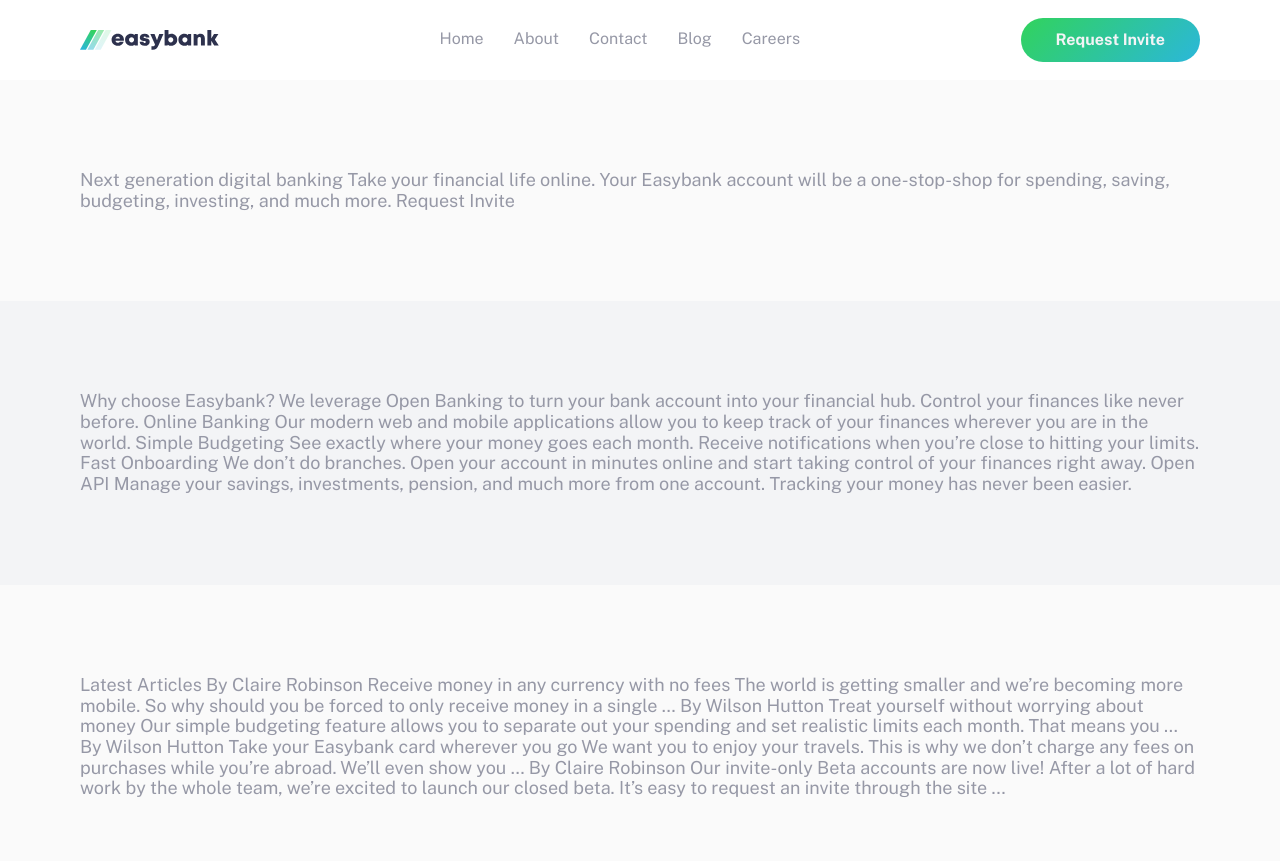
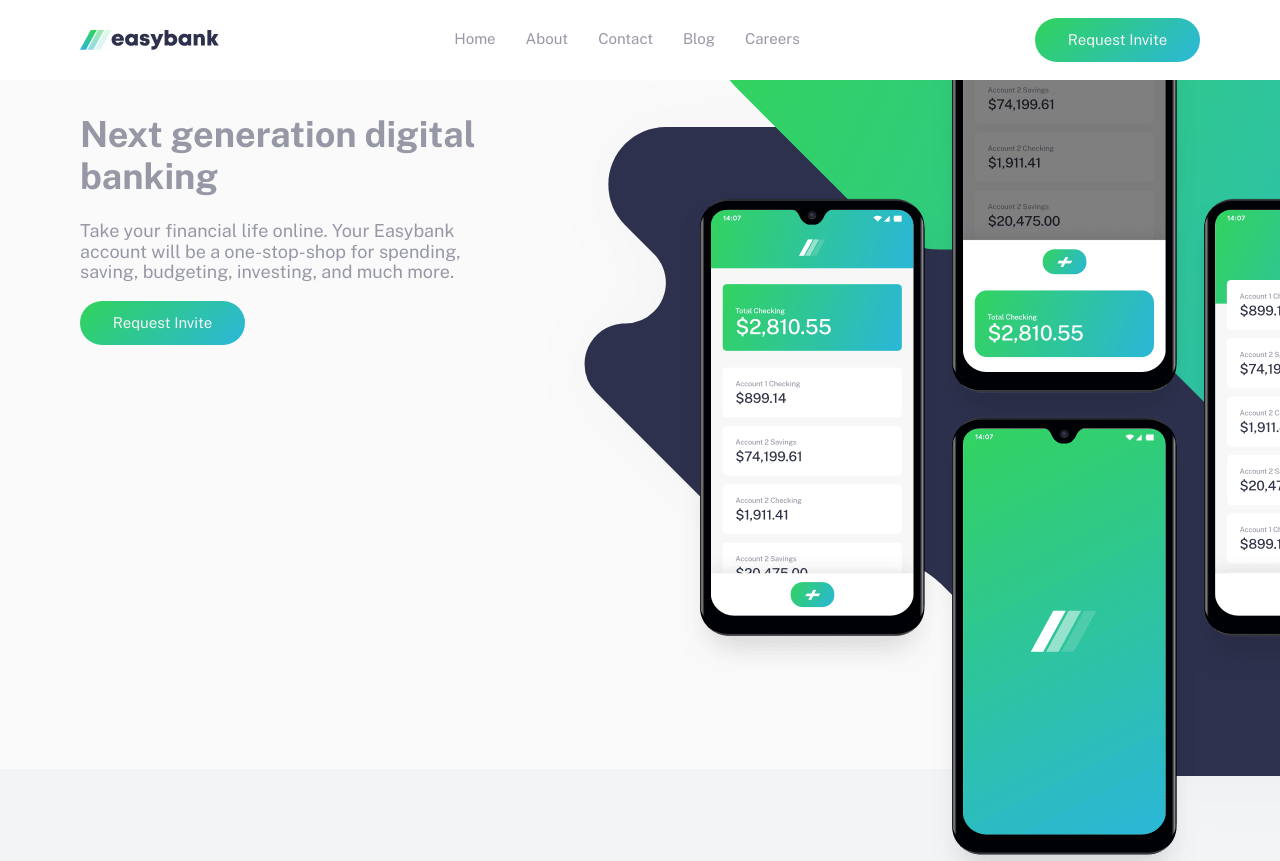
Before and after one commit to marinaandthecode/fem-easybank, a website: page index.html in a window 1280 px wide. Shown: the top 861 px of the page. Drawn offline with nearby package versions, Linux system fonts and the light colour scheme.

Commit message:
Set position of intro image

```diff
--- a/index.html
+++ b/index.html
@@ -20,7 +20,7 @@
   <!-- header -->
   <header class="section-outer section-header">
     <div class="section-inner">
-      <img class="logo header__logo" src="./images/logo.svg"></img>
+      <img class="logo header__logo" src="./images/logo.svg" alt="logo"></img>
       <nav class="nav header__nav">
         <ul class=nav__list>
           <li class="nav__item">
@@ -45,18 +45,28 @@
   </header>
   <!-- /header -->
 
-  <!-- hero -->
-    <section class="section-outer section-hero">
+  <!-- intro -->
+    <section class="section-outer section-intro">
       <div class="section-inner">
-        Next generation digital banking
+        <div class="intro__content">
+          <h1 class="intro__title">Next generation digital banking</h1>
+          <p class="intro__description">Take your financial life online. Your Easybank account will be a one-stop-shop
+            for spending, saving, budgeting, investing, and much more.</p>
+          <button class="intro__button button">Request Invite</button>
+        </div>
+        <div class="intro__image">
+          <picture class="intro__background">
+            <source media="(max-width: 375px)" srcset="./images/bg-intro-mobile.svg">
+            <source media="(min-width: 376px)" srcset="./images/bg-intro-desktop.svg">
+            <img src="./images/bg-intro-desktop.svg" >
+          </picture>
+          <img class="intro__mockups" src="./images/image-mockups.png" alt="mobile phones with banking app">
 
-        Take your financial life online. Your Easybank account will be a one-stop-shop
-        for spending, saving, budgeting, investing, and much more.
+        </div>
 
-        Request Invite
       </div>
     </section>
-  <!-- /hero -->
+  <!-- /intro -->
 
   <!-- features -->
     <section class="section-outer section-features">
--- a/scss/styles.scss
+++ b/scss/styles.scss
@@ -11,7 +11,9 @@
 $fw-regular: 400;
 $fw-bold: 700;
 $font-size-body: 18px;
+$content-width: 1120px;
 $padding-vertical: 90px;
+
 
 $color-primary-dark-blue: hsl(233, 26%, 24%);
 $color-primary-lime-green: hsl(136, 65%, 51%);
@@ -34,7 +36,7 @@
 // }
 
 .section-inner {
-    max-width: 1120px;
+    max-width: $content-width;
     margin: 0 auto;
     padding-top: $padding-vertical;
     padding-bottom: $padding-vertical;
@@ -43,6 +45,9 @@
 // === HEADER ===
 .section-header {
     background-color: $color-neutral-white;
+    position: fixed;
+    width: 100vw;
+    z-index: 3;
     .section-inner {
         display: flex;
         flex-direction: row;
@@ -57,7 +62,7 @@
 
 .header__nav {
     padding: 12px 0;
-    font-size: 16px;
+    font-size: 15px;
 }
 
 .nav__list {
@@ -76,27 +81,51 @@
     text-decoration: none;
 }
 
-.header__button {
+.button {
     border: none;
     border-radius: 36px;
+    cursor: pointer;
     background: linear-gradient(135deg, $color-primary-lime-green, $color-primary-bright-cyan);
-    padding: 0 35px;
-    font-size: 16px;
-    font-weight: $fw-bold;
+    width: 165px;
+    height: 44px;
+    font-size: 15px;
+    font-weight: $fw-regular;
     color: $color-neutral-light-grayish-blue;
-
 }
 
-// === HERO ===
-.section-hero {
+// === INTRO ===
+.section-intro {
     background-color: $color-neutral-very-light-gray;
+    overflow: hidden;
+    .section-inner {
+        display: flex;
+    }
+}
 
+.intro__content {
+    min-width: 33vw;
 }
+
+.intro__image {
+    transform: translate3d(10px, -270px, 0px);
+    position: relative;
+}
+
+
+.intro__mockups {
+    position: absolute;
+    top: 135px;
+    right: 335px;
+}
+
 
 // === FEATURES ===
 .section-features {
     background-color: $color-neutral-light-grayish-blue;
-
+    margin-top: -450px;
+    .section-inner {
+        padding-top: 180px;
+    }
 }
 
 // === ARTICLES ===
```
Also changed, not shown: css/styles.css.
